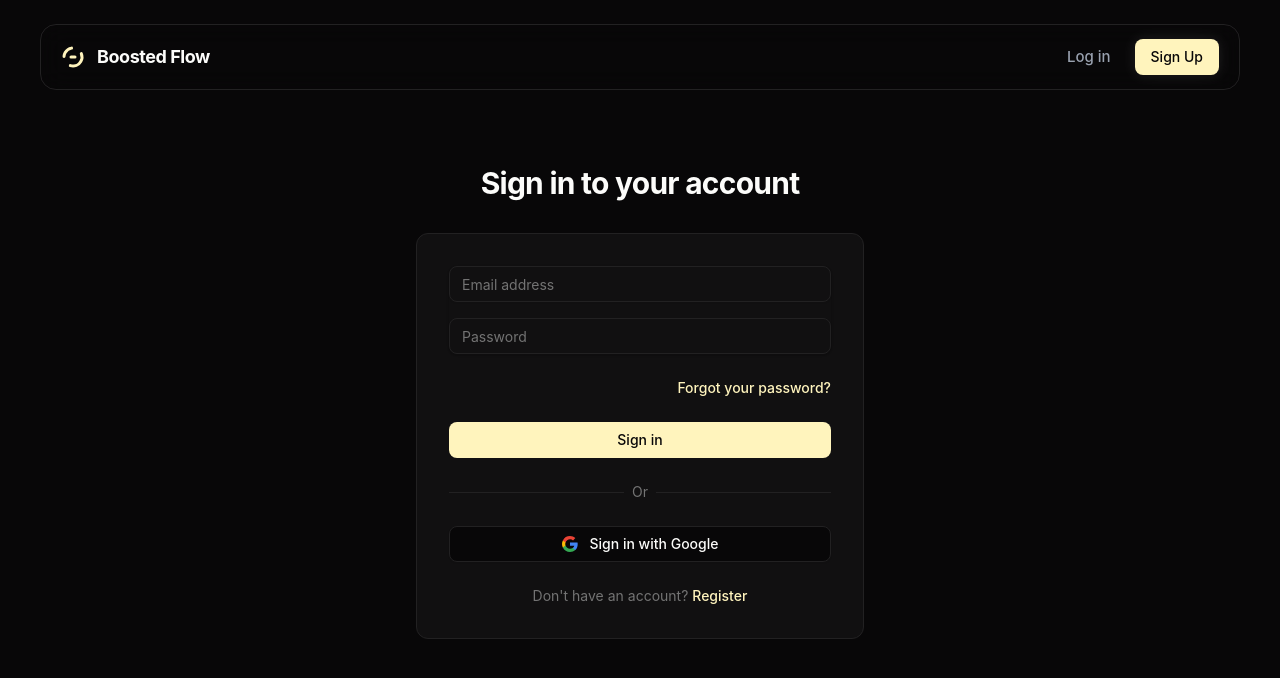
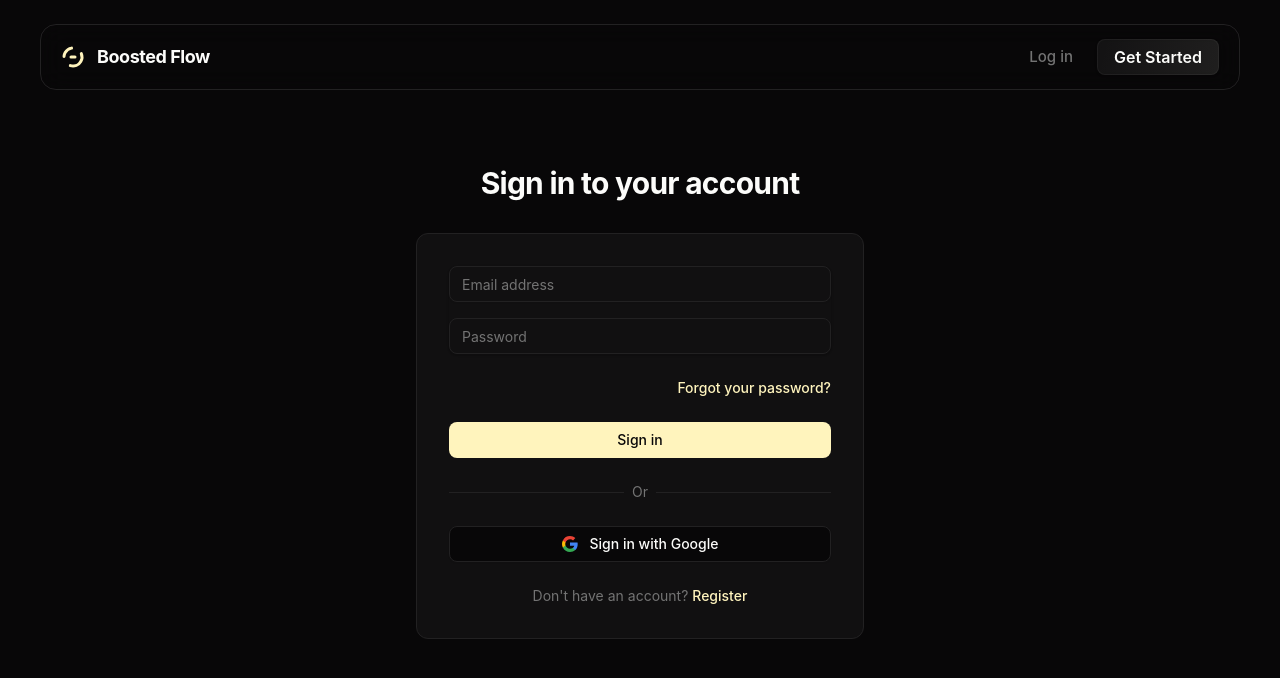
Before and after one commit to x6Nenko/boosted-flow-frontend, a React (Vite) app: page /login in a window 1280 px wide. Shown: the top 678 px of the page. Built offline with nearby package versions, Linux system fonts and the light colour scheme; no server answers.

Commit message:
feat(ui): add primary button variant and unify CTAs

```diff
--- a/src/components/Header.tsx
+++ b/src/components/Header.tsx
@@ -66,18 +66,15 @@ export default function Header() {
             <SearchButton />
           ) : (
             <>
-              <Link
+              <NavLink
                 to="/login"
-                className="text-[15px] font-medium text-gray-400 hover:text-white transition-colors duration-200 hidden sm:block"
+                className="hidden sm:block"
               >
                 Log in
-              </Link>
+              </NavLink>
 
-              <Button
-                asChild
-                className="shadow-[0_0_15px_rgba(255,255,255,0.1)] hover:shadow-[0_0_20px_rgba(255,255,255,0.3)]"
-              >
-                <Link to="/register">Sign Up</Link>
+              <Button asChild variant="primary">
+                <Link to="/register">Get Started</Link>
               </Button>
             </>
           )}
@@ -132,9 +129,9 @@ export default function Header() {
                   Log in
                 </Link>
               </Button>
-              <Button asChild className="w-full">
+              <Button asChild variant="primary" className="w-full">
                 <Link to="/register" onClick={() => setIsOpen(false)}>
-                  Sign Up
+                  Get Started
                 </Link>
               </Button>
             </div>
--- a/src/components/landing/Hero.tsx
+++ b/src/components/landing/Hero.tsx
@@ -1,5 +1,6 @@
 import { Link } from '@tanstack/react-router';
 import { Button } from '@/components/ui/button';
+import { NavLink } from '@/components/primitives/nav-link';
 
 export default function Hero() {
   return (
@@ -14,12 +15,10 @@ export default function Hero() {
       </p>
 
       <div className="flex items-center justify-center gap-4">
-        <Button asChild size="lg">
-          <Link to="/register">Sign Up</Link>
+        <Button asChild variant="primary" size="lg">
+          <Link to="/register">Get Started</Link>
         </Button>
-        <Button asChild variant="outline" size="lg">
-          <Link to="/login">Log In</Link>
-        </Button>
+        <NavLink to="/login">Log in</NavLink>
       </div>
     </div>
   );
--- a/src/components/ui/button.tsx
+++ b/src/components/ui/button.tsx
@@ -9,7 +9,20 @@ const buttonVariants = cva(
   {
     variants: {
       variant: {
-        default: "bg-primary text-primary-foreground hover:bg-primary/90",
+        primary: [
+          "relative text-base font-semibold",
+          "bg-origin-border bg-[linear-gradient(104deg,rgba(253,253,253,0.05)_5%,rgba(240,240,228,0.1)_100%)]",
+          "border-[1px] border-white/5 backdrop-blur-[25px]",
+          "text-white shadow-sm",
+          "hover:bg-white/90 hover:text-black hover:shadow-lg",
+          "focus-visible:bg-white/90 focus-visible:text-black focus-visible:ring-4 focus-visible:ring-white/30",
+          "active:scale-[0.98]",
+          "after:absolute after:w-[calc(100%+4px)] after:h-[calc(100%+4px)]",
+          "after:top-[-2px] after:left-[-2px] after:rounded-[1rem]",
+          "after:pointer-events-none",
+        ],
+        // Brand cream button (standard actions)
+        action: "bg-primary text-primary-foreground hover:bg-primary/90",
         destructive:
           "bg-destructive text-white hover:bg-destructive/90 focus-visible:ring-destructive/20 dark:focus-visible:ring-destructive/40 dark:bg-destructive/60",
         outline:
@@ -32,7 +45,7 @@ const buttonVariants = cva(
       },
     },
     defaultVariants: {
-      variant: "default",
+      variant: "action",
       size: "default",
     },
   }
@@ -40,7 +53,7 @@ const buttonVariants = cva(
 
 function Button({
   className,
-  variant = "default",
+  variant = "action",
   size = "default",
   asChild = false,
   ...props
```
Also changed, not shown: 1 other file (tests, documents, lock files or other folders).
